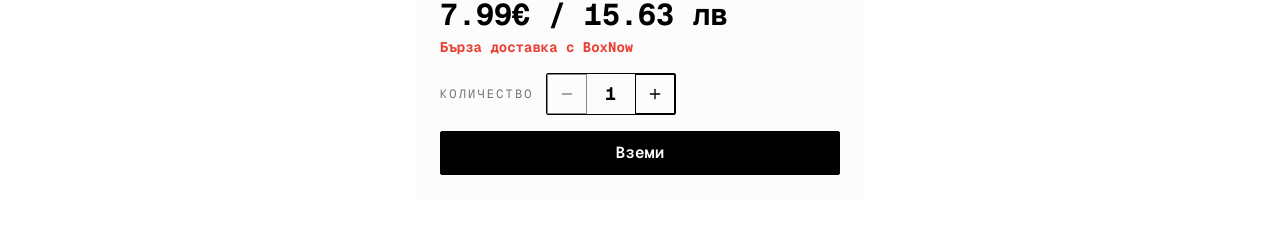
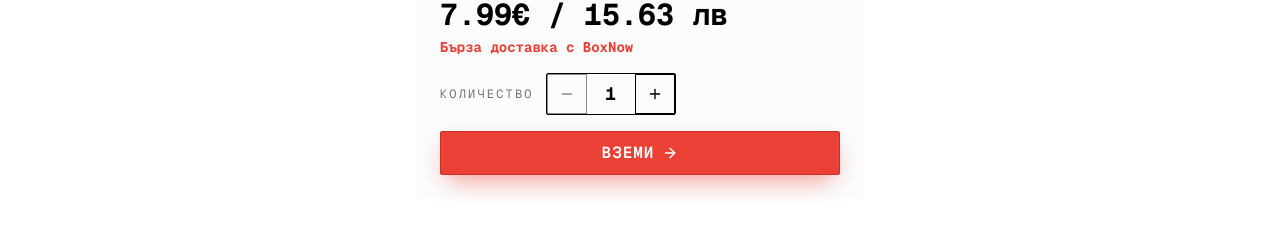
Before and after one commit to kirilchristov/tigre-tigre, a React (Vite) app: page / in a window 1280 px wide. Shown: the part 973-1198 px from the top of the page. Built offline with nearby package versions, Linux system fonts and the light colour scheme; no server answers.

Commit message:
feat: add arrow icon and update button styles in ProductCTA and button.tsx
Co-authored-by: Kiril Christov <25394481+kirilchristov@users.noreply.github.com>

```diff
--- a/src/components/ProductCTA.tsx
+++ b/src/components/ProductCTA.tsx
@@ -1,4 +1,5 @@
 import { useState } from 'react'
+import { ArrowRight } from 'lucide-react'
 import { useTranslation } from 'react-i18next'
 import { Button } from '@/components/ui/button'
 import { QuantityStepper } from '@/components/ui/quantity-stepper'
@@ -188,10 +189,14 @@ export function ProductCTA({ className, compact = false }: ProductCTAProps) {
               onClick={() => openCheckout('bundle')}
               variant={purchaseOptions.bundle.buttonVariant}
               size={compact ? 'default' : 'lg'}
-              className="mt-auto w-full"
+              className="mt-auto w-full text-base"
               disabled={!purchaseOptions.bundle.variantId}
             >
-              {t('productCTA.multiple.button')}
+              <span className="relative z-10">{t('productCTA.multiple.button')}</span>
+              <ArrowRight
+                aria-hidden="true"
+                className="relative z-10 transition-transform duration-200 ease-out group-hover:translate-x-1"
+              />
             </Button>
           </div>
         </div>
--- a/src/components/ui/button.tsx
+++ b/src/components/ui/button.tsx
@@ -12,7 +12,7 @@ const buttonVariants = cva(
         default:
           'border-foreground bg-foreground text-background shadow-[var(--cta-shadow-rest)] hover:-translate-y-px hover:bg-foreground hover:shadow-[var(--cta-shadow-hover)] active:translate-y-0 active:bg-foreground active:shadow-[var(--cta-shadow-pressed)]',
         ctaPrimary:
-          'border-foreground bg-foreground text-background shadow-[var(--cta-shadow-rest)] hover:-translate-y-px hover:bg-brand-600 hover:border-brand-600 hover:shadow-[var(--cta-shadow-hover)] active:translate-y-0 active:bg-brand-700 active:border-brand-700 active:shadow-[var(--cta-shadow-pressed)]',
+          'group relative overflow-hidden border-brand-700 bg-brand-600 text-background uppercase tracking-[0.06em] shadow-[0_10px_26px_-8px_hsl(var(--cta-accent)/0.65)] hover:-translate-y-0.5 hover:bg-brand-500 hover:border-brand-600 hover:shadow-[0_16px_34px_-8px_hsl(var(--cta-accent)/0.8)] active:translate-y-0 active:bg-brand-700 active:border-brand-800 active:shadow-[0_6px_16px_-8px_hsl(var(--cta-accent)/0.7)] before:pointer-events-none before:absolute before:inset-y-0 before:left-0 before:w-1/3 before:bg-gradient-to-r before:from-transparent before:via-background/45 before:to-transparent before:opacity-0 hover:before:animate-cta-shine hover:before:opacity-100 motion-reduce:hover:before:animate-none motion-reduce:hover:before:opacity-0',
         ctaSecondary:
           'border-foreground bg-background text-foreground shadow-none hover:-translate-y-px hover:bg-foreground hover:text-background hover:shadow-[var(--cta-shadow-hover)] active:translate-y-0 active:shadow-[var(--cta-shadow-pressed)]',
         destructive:
--- a/tailwind.config.js
+++ b/tailwind.config.js
@@ -67,10 +67,15 @@ export default {
           '0%': { transform: 'translateX(-50%)' },
           '100%': { transform: 'translateX(0%)' },
         },
+        'cta-shine': {
+          '0%': { transform: 'translateX(-120%) skewX(-12deg)' },
+          '100%': { transform: 'translateX(220%) skewX(-12deg)' },
+        },
       },
       animation: {
         'marquee-left': 'marquee-left var(--marquee-duration, 30s) linear infinite',
         'marquee-right': 'marquee-right var(--marquee-duration, 30s) linear infinite',
+        'cta-shine': 'cta-shine 1.1s ease-out',
       },
       borderRadius: {
         lg: 'var(--radius)',
```
